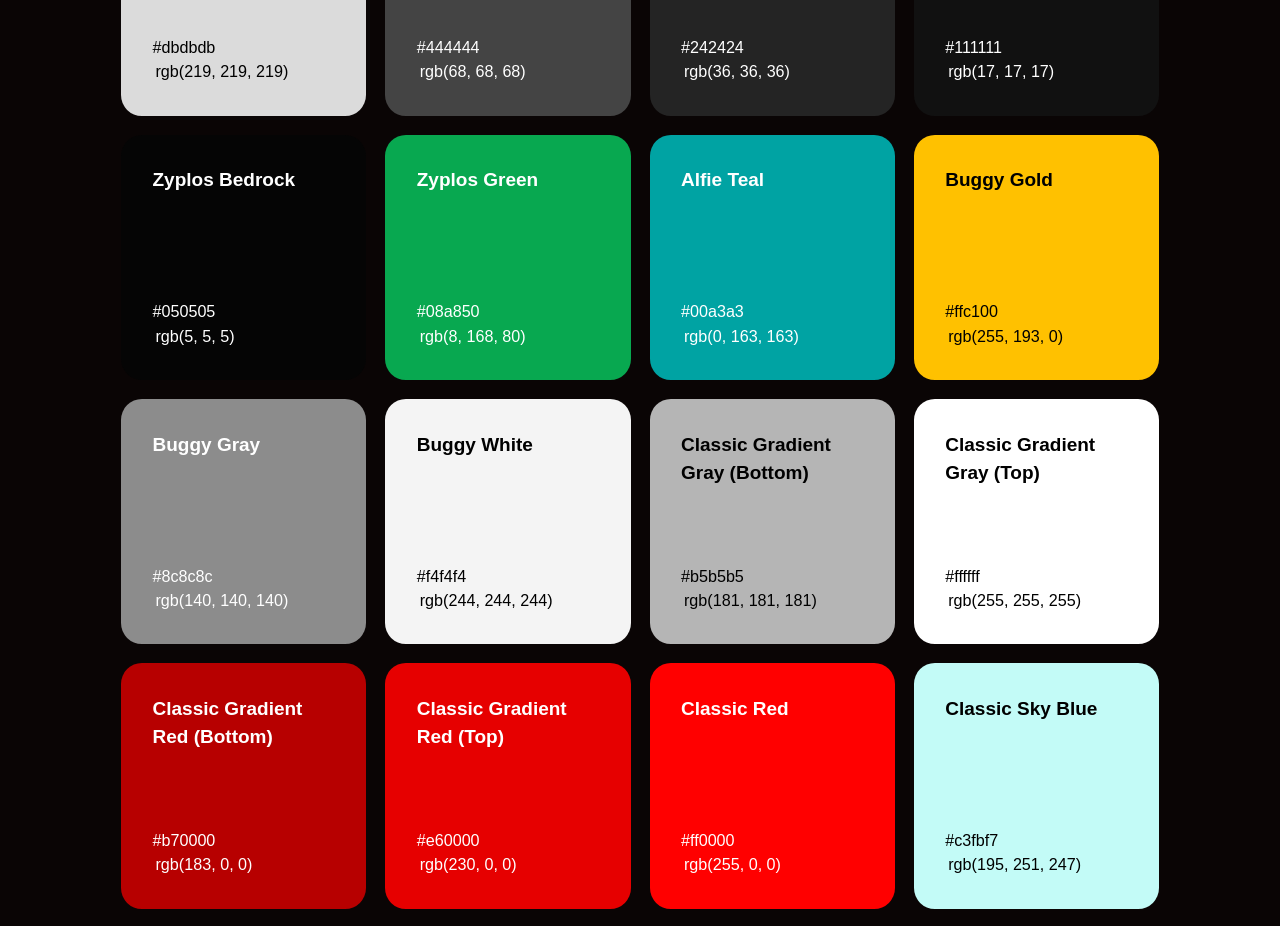
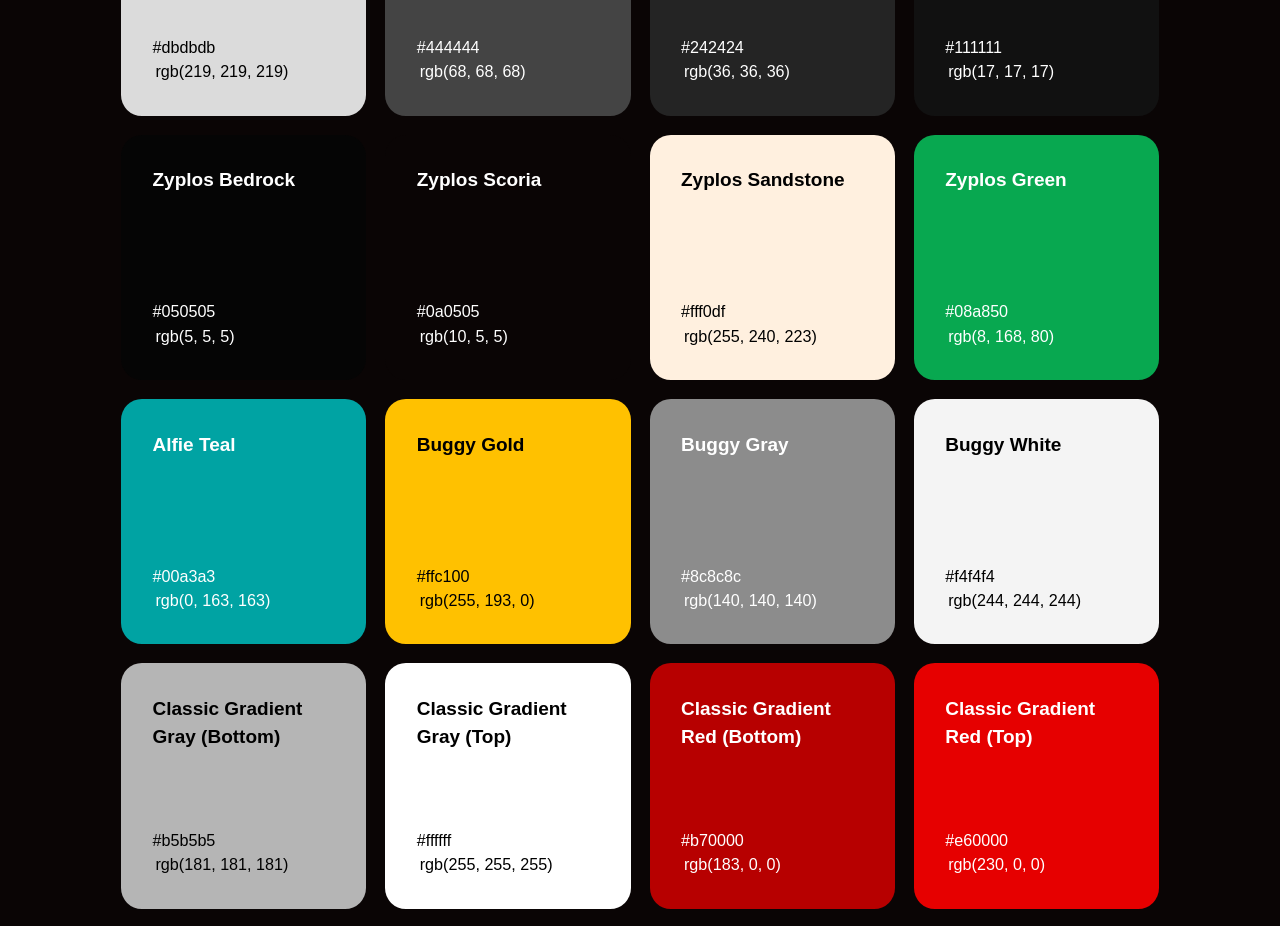
Before and after one commit to zyplos/zyplos-portfolio, a Next.js app: page /clipboard in a window 1280 px wide. Shown: the part 960-1886 px from the top of the page. Built offline with nearby package versions, Linux system fonts and the light colour scheme.

Commit message:
update clipboard with new scoria and sandstone color

```diff
--- a/internals/colorData.json
+++ b/internals/colorData.json
@@ -60,6 +60,24 @@
       "r": 5,
       "g": 5,
       "b": 5
+    }
+  },
+  {
+    "name": "Zyplos Scoria",
+    "hex": "#0a0505",
+    "rgb": {
+      "r": 10,
+      "g": 5,
+      "b": 5
+    }
+  },
+  {
+    "name": "Zyplos Sandstone",
+    "hex": "#fff0df",
+    "rgb": {
+      "r": 255,
+      "g": 240,
+      "b": 223
     }
   },
   {
```
Also changed, not shown: internals/dataCleaner.js (+7 -2 lines).
